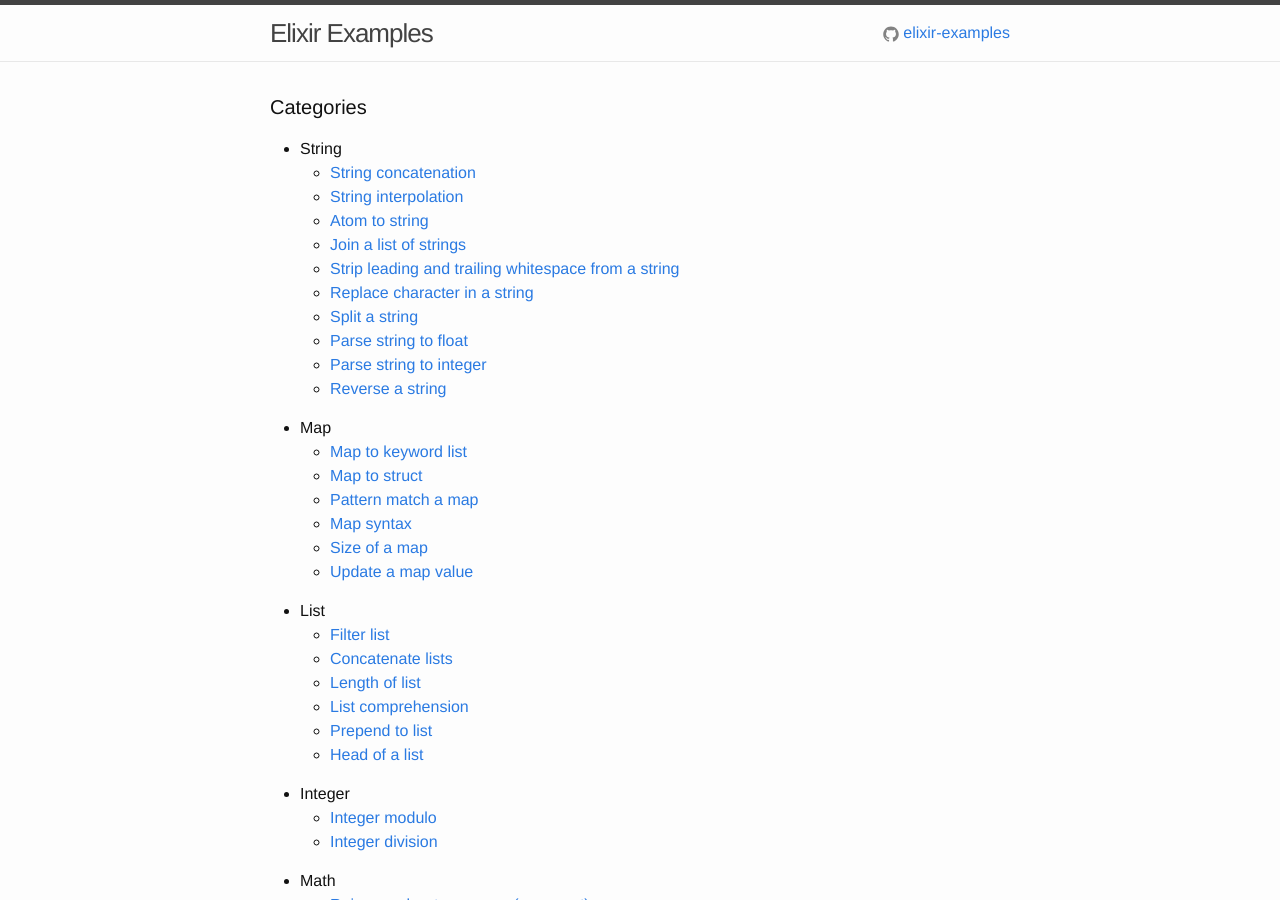
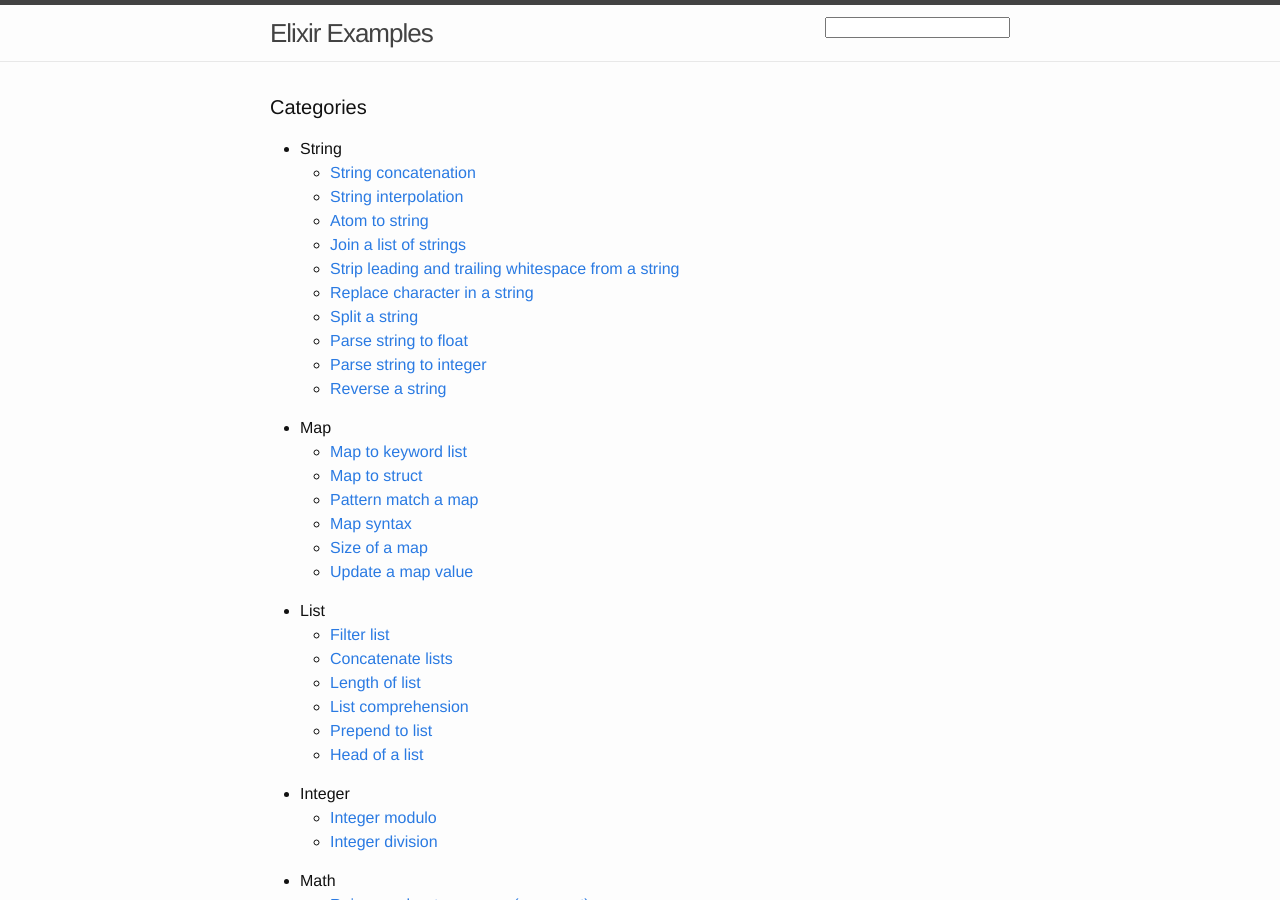
Before and after one commit to elixir-examples/elixir-examples.github.io, a Jekyll site: the page built from index.html, in a window 1280 px wide and 900 px high. Built offline with Jekyll 4.4.1, drawn with Linux system fonts in a browser that asks for light colours; comment, search, counter and statistics services are not loaded.

Commit message:
Add site search

```diff
--- a/_includes/header.html
+++ b/_includes/header.html
@@ -4,30 +4,9 @@
 
     <a class="site-title" href="{{ site.github.url }}/">{{ site.title }}</a>
 
-    <nav class="site-nav">
-
-
-
-      <a href="#" class="menu-icon">
-        <svg viewBox="0 0 18 15">
-          <path fill="#424242" d="M18,1.484c0,0.82-0.665,1.484-1.484,1.484H1.484C0.665,2.969,0,2.304,0,1.484l0,0C0,0.665,0.665,0,1.484,0 h15.031C17.335,0,18,0.665,18,1.484L18,1.484z"/>
-          <path fill="#424242" d="M18,7.516C18,8.335,17.335,9,16.516,9H1.484C0.665,9,0,8.335,0,7.516l0,0c0-0.82,0.665-1.484,1.484-1.484 h15.031C17.335,6.031,18,6.696,18,7.516L18,7.516z"/>
-          <path fill="#424242" d="M18,13.516C18,14.335,17.335,15,16.516,15H1.484C0.665,15,0,14.335,0,13.516l0,0 c0-0.82,0.665-1.484,1.484-1.484h15.031C17.335,12.031,18,12.696,18,13.516L18,13.516z"/>
-        </svg>
-      </a>
-
-      <div class="trigger">
-        {% if site.github_username %}
-          {% include icon-github.html username=site.github_username %}
-        {% endif %}
-        {% for my_page in site.pages %}
-          {% if my_page.title %}
-          <a class="page-link" href="{{ my_page.url | prepend: site.github.url }}">{{ my_page.title }}</a>
-          {% endif %}
-        {% endfor %}
-      </div>
-    </nav>
-
+<div style="float: right;margin-top: 10px;margin-bottom: 5px;">
+<input type="text" class="st-default-search-input">
+</div>
   </div>
 
 </header>
```
Also changed, not shown: _includes/footer.html (+8 -0 lines).
